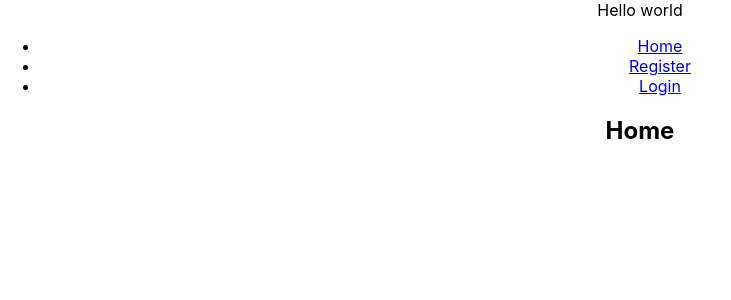
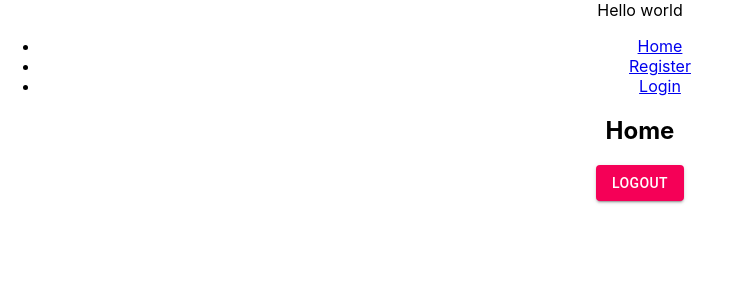
Before and after one commit to mintyTaco/basicloginap, a React (Create React App) app: page / in a window 1280 px wide. Shown: the top 300 px of the page, without its empty margins (0-731 px from the left). Built offline with nearby package versions, Linux system fonts and the light colour scheme; sample sign-in values are in the browser's storage.

Commit message:
raw logout

```diff
--- a/src/components/home.js
+++ b/src/components/home.js
@@ -1,9 +1,29 @@
 import React from "react";
+import { useHistory } from "react-router";
+import { useDispatch } from "react-redux";
+import { userLoginActions } from "../redux/actions/loginActions";
+import { Button } from "@material-ui/core";
 
-const Home = () => {
+export const Home = () => {
+
+  const history = useHistory();
+  const dispatch = useDispatch();
+
+  const logout = () => {
+    dispatch(userLoginActions.logout());
+    history.push("/");
+  }
+
   return (
     <div>
       <h2>Home</h2>
+            <Button
+                color="secondary"
+                onClick={logout}
+                variant="contained"
+            >
+                Logout
+            </Button>
     </div>
   );
 };
--- a/src/utils/userHandler.js
+++ b/src/utils/userHandler.js
@@ -50,7 +50,7 @@ const getAll = () => {
     headers: authHeader(),
   };
 
-  return fetch(`${config.apiUrl}/users`, requestOptions).then(handleResponse);
+  return fetch(`/users`, requestOptions).then(handleResponse);
 };
 const _delete = (id) => {
   const requestOptions = {
@@ -58,7 +58,7 @@ const _delete = (id) => {
     headers: authHeader(),
   };
 
-  return fetch(`${config.apiUrl}/users/${id}`, requestOptions).then(
+  return fetch(`/users/${id}`, requestOptions).then(
     handleResponse
   );
 };
@@ -68,7 +68,7 @@ const getById = (id) => {
     headers: authHeader(),
   };
 
-  return fetch(`${config.apiUrl}/users/${id}`, requestOptions).then(
+  return fetch(`/users/${id}`, requestOptions).then(
     handleResponse
   );
 };
@@ -80,7 +80,7 @@ const update = (user) => {
     body: JSON.stringify(user),
   };
 
-  return fetch(`${config.apiUrl}/users/${user.id}`, requestOptions).then(
+  return fetch(`/users/${user.id}`, requestOptions).then(
     handleResponse
   );
 };
```
